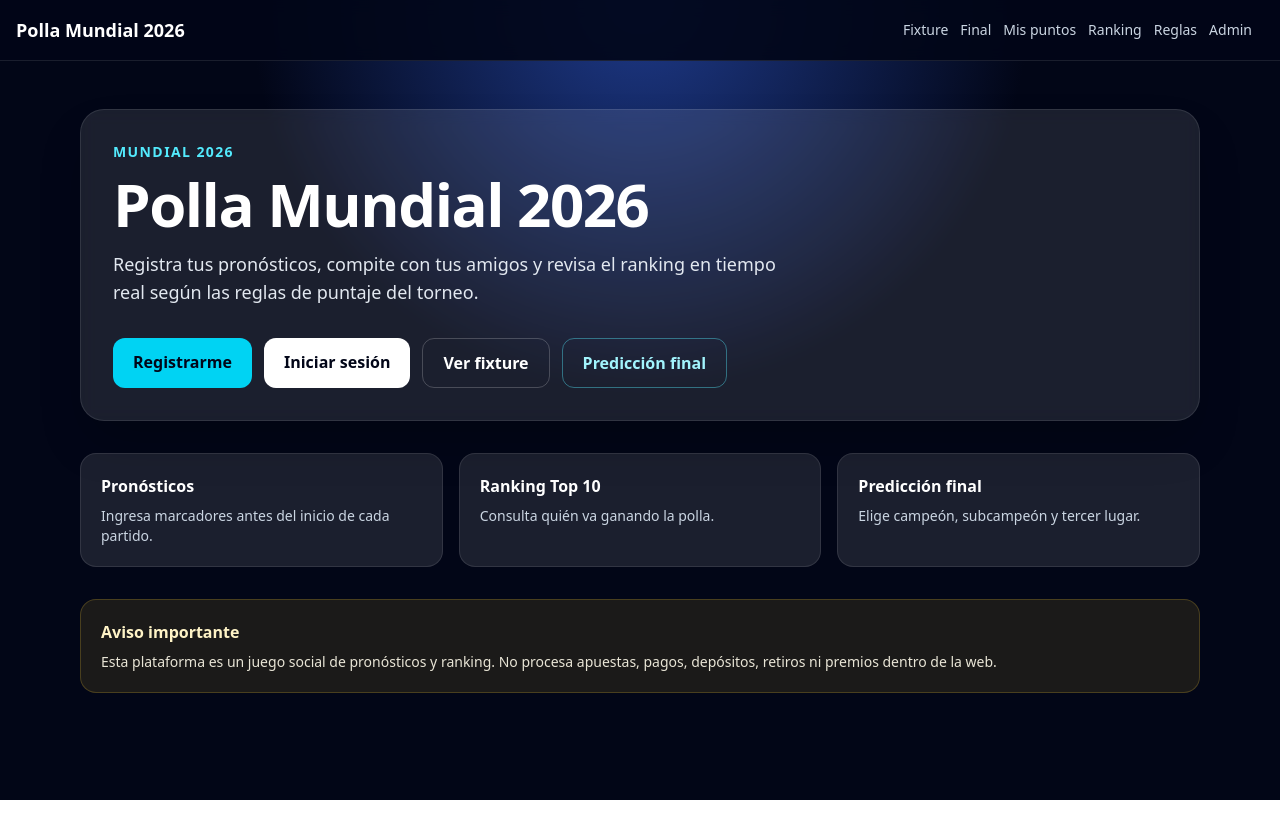
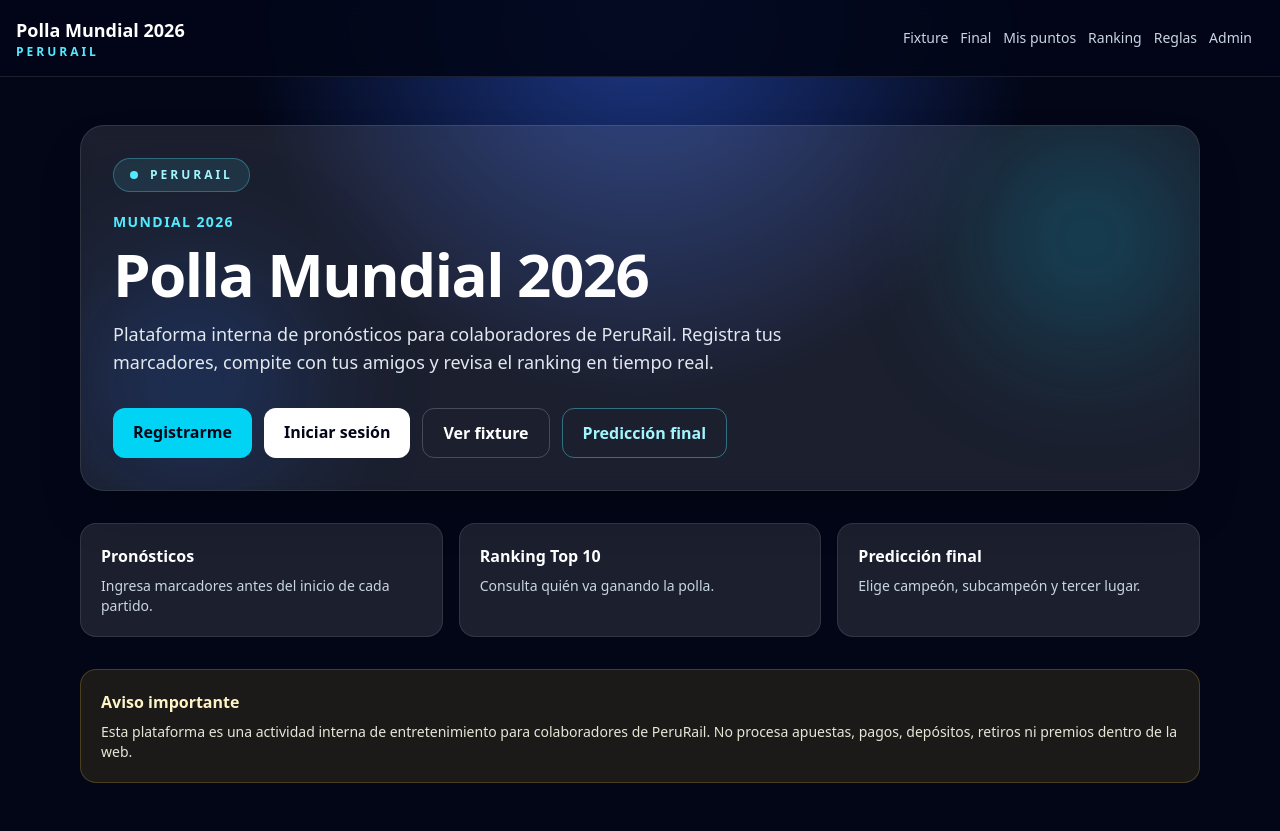
Before and after one commit to lzevallosc/polla-mundial-2026, a Next.js app: page / in a window 1280 px wide. Before the commit the page ends 800 px from the top, so only its background shows below. Built offline with nearby package versions, Linux system fonts and the light colour scheme; no server answers.

Commit message:
Add PeruRail branding

```diff
--- a/src/app/page.tsx
+++ b/src/app/page.tsx
@@ -3,7 +3,18 @@
 export default function Home() {
   return (
     <main className="mx-auto max-w-6xl px-4 py-12">
-      <section className="rounded-3xl border border-white/10 bg-white/10 p-8 shadow-2xl backdrop-blur">
+      <section className="relative overflow-hidden rounded-3xl border border-white/10 bg-white/10 p-8 shadow-2xl backdrop-blur">
+        <div className="absolute right-0 top-0 h-56 w-56 rounded-full bg-cyan-400/20 blur-3xl" />
+        <div className="absolute bottom-0 left-0 h-56 w-56 rounded-full bg-blue-500/20 blur-3xl" />
+
+        <div className="relative">
+          <div className="mb-5 inline-flex items-center gap-3 rounded-full border border-cyan-300/30 bg-cyan-300/10 px-4 py-2">
+            <span className="h-2 w-2 rounded-full bg-cyan-300" />
+            <span className="text-xs font-black uppercase tracking-[0.25em] text-cyan-200">
+              PeruRail
+            </span>
+          </div>
+
           <p className="mb-3 text-sm font-semibold uppercase tracking-widest text-cyan-300">
             Mundial 2026
           </p>
@@ -13,8 +24,9 @@
           </h1>
 
           <p className="mb-8 max-w-2xl text-lg text-slate-200">
-          Registra tus pronósticos, compite con tus amigos y revisa el ranking
-          en tiempo real según las reglas de puntaje del torneo.
+            Plataforma interna de pronósticos para colaboradores de PeruRail.
+            Registra tus marcadores, compite con tus amigos y revisa el ranking
+            en tiempo real.
           </p>
 
           <div className="flex flex-col gap-3 sm:flex-row sm:flex-wrap">
@@ -30,6 +42,7 @@
             <Link href="/final" className="rounded-xl border border-cyan-300/40 px-5 py-3 text-center font-bold text-cyan-200 hover:bg-cyan-300/10">
               Predicción final
             </Link>
+          </div>
         </div>
       </section>
 
@@ -51,8 +64,9 @@
       <section className="mt-8 rounded-2xl border border-amber-300/20 bg-amber-300/10 p-5">
         <h2 className="mb-2 font-bold text-amber-100">Aviso importante</h2>
         <p className="text-sm text-amber-50/90">
-          Esta plataforma es un juego social de pronósticos y ranking. No procesa apuestas,
-          pagos, depósitos, retiros ni premios dentro de la web.
+          Esta plataforma es una actividad interna de entretenimiento para colaboradores
+          de PeruRail. No procesa apuestas, pagos, depósitos, retiros ni premios dentro
+          de la web.
         </p>
       </section>
     </main>
--- a/src/app/reglas/page.tsx
+++ b/src/app/reglas/page.tsx
@@ -2,6 +2,18 @@
   return (
     <main className="mx-auto max-w-4xl px-4 py-10">
       <h1 className="mb-6 text-3xl font-black text-white">Reglas de puntaje</h1>
+
+      <div className="mb-8 rounded-3xl border border-cyan-300/20 bg-cyan-300/10 p-6">
+        <p className="mb-2 text-xs font-black uppercase tracking-[0.25em] text-cyan-200">
+          Actividad interna PeruRail
+        </p>
+        <p className="text-sm text-slate-200">
+          Esta polla mundialista es una dinámica social de pronósticos para colaboradores
+          de PeruRail. El objetivo es participar, competir sanamente y seguir el ranking
+          durante el Mundial 2026.
+        </p>
+      </div>
+
 
       <div className="space-y-4 rounded-3xl border border-white/10 bg-white/10 p-6">
         <div className="rounded-xl bg-white/10 p-4">
--- a/src/components/Navbar.tsx
+++ b/src/components/Navbar.tsx
@@ -6,8 +6,11 @@
     <header className="sticky top-0 z-50 border-b border-white/10 bg-slate-950/90 backdrop-blur">
       <div className="mx-auto flex max-w-7xl flex-col gap-3 px-4 py-4 sm:flex-row sm:items-center sm:justify-between">
         <div className="flex items-center justify-between gap-3">
-          <Link href="/" className="text-lg font-bold text-white">
-            Polla Mundial 2026
+          <Link href="/" className="flex flex-col leading-tight">
+            <span className="text-lg font-black text-white">Polla Mundial 2026</span>
+            <span className="text-xs font-bold uppercase tracking-[0.25em] text-cyan-300">
+              PeruRail
+            </span>
           </Link>
 
           <div className="sm:hidden">
```
Lines whose indentation alone changed are shown as unchanged.
